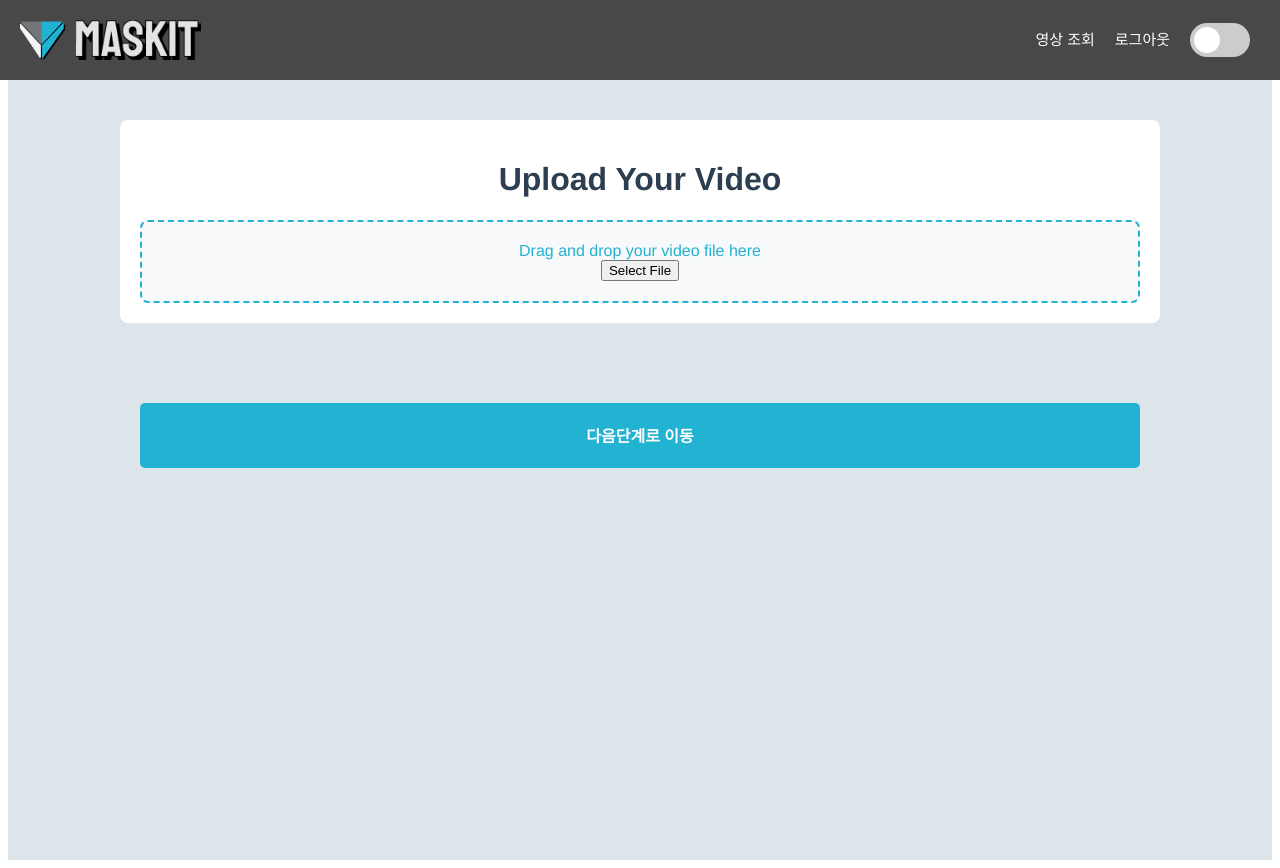
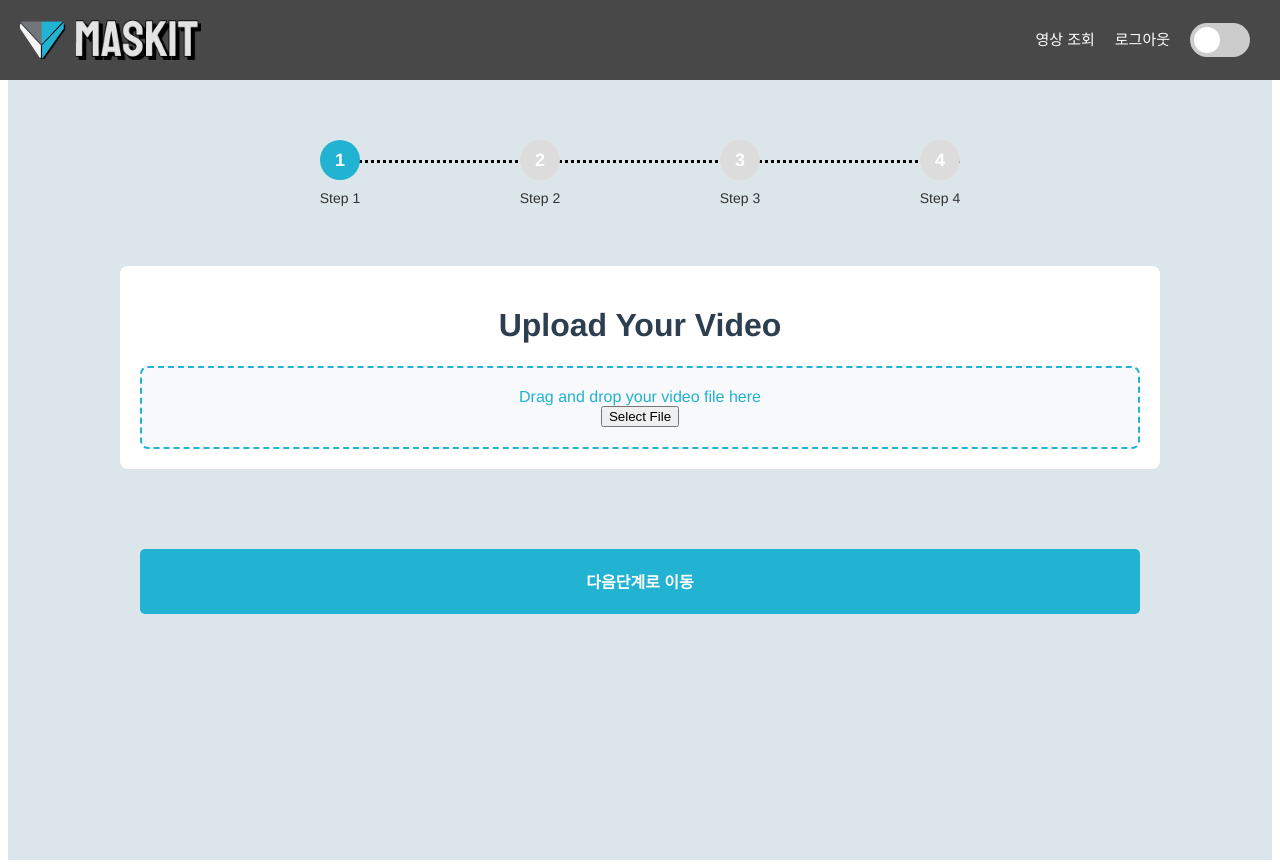
Before and after one commit to Kisia-MASKIT/MASKIT-FE, a Vue app in the folder maskit/: page / in a window 1280 px wide. Built offline with nearby package versions, Linux system fonts and the light colour scheme.

Commit message:
레이아웃 수정

```diff
--- a/maskit/src/views/components/mainLayout.vue
+++ b/maskit/src/views/components/mainLayout.vue
@@ -1,12 +1,15 @@
 <template>
     <div class="mainLayout">
        <PageHeader />
+       <div class = "stepContainer">
+        <progressBar :currentStep="currentStep" :steps="steps" />
+       </div>
     <div class="main-content">
       <slot></slot> <!-- Slot for dynamic content -->
     </div>
     <div class="button-container" v-if="buttonRoute">
       <router-link :to="buttonRoute" class="full-width-link">
-        <button class="navigate-button">
+        <button class="navigate-button" @click="handleClick">
           {{ buttonText }}
         </button>
       </router-link>
@@ -16,11 +19,13 @@
 
 <script>
 import PageHeader from '@/views/components/PageHeader.vue';
+import progressBar from './progressBar.vue';
 
 export default {
   name: 'mainLayout',
   components: {
-    PageHeader
+    PageHeader,
+    progressBar,
   },
   props: {
     buttonRoute: {
@@ -30,6 +35,19 @@ export default {
     buttonText: {
       type: String,
       default: '다음단계로 이동하기'
+    },
+    steps: {
+      type: Array,
+      default: () => ['Step 1', 'Step 2', 'Step 3', 'Step 4']
+    },
+    currentStep: {
+      type: Number,
+      default: 1
+    }
+  },
+  methods: {
+    handleClick() {
+      this.$emit('next-step');
     }
   }
 }
@@ -41,6 +59,11 @@ export default {
   min-height: 100vh; /* Full viewport height */
   display: flex;
   flex-direction: column; /* Stack header and main content vertically */
+}
+
+.stepContainer{
+    margin-top: 80px;
+    z-index: 1000;
 }
 
 .main-content {
--- /dev/null
+++ b/maskit/src/views/components/progressBar.vue
@@ -0,0 +1,87 @@
+<template>
+    <div class="progress-bar">
+      <div class="step" v-for="(step, index) in steps" :key="index">
+        <div
+          class="circle"
+          :class="{ filled: currentStep >= index + 1 }"
+        >
+          {{ index + 1 }}
+        </div>
+        <span class="step-label">{{ step }}</span>
+        <div v-if="index < steps.length - 1" class="connector"></div>
+      </div>
+    </div>
+  </template>
+
+<script>
+export default {
+  name: 'ProgressBar',
+  props: {
+    currentStep: {
+      type: Number,
+      required: true,
+      validator(value) {
+        return value >= 1 && value <= 4;
+      },
+    },
+    steps: {
+      type: Array,
+      default: () => ['Step 1', 'Step 2', 'Step 3', 'Step 4'],
+    },
+  },
+};
+</script>
+
+<style scoped>
+.progress-bar {
+  display: flex;
+  align-items: center;
+  justify-content: space-between;
+  width: 100%;
+  max-width: 800px;
+  margin: 0 auto;
+}
+
+.step {
+  display: flex;
+  flex-direction: column;
+  align-items: center;
+  position: relative;
+  text-align: center;
+  flex:1;
+}
+
+.circle {
+  width: 40px;
+  height: 40px;
+  border-radius: 50%;
+  background-color: #dcdcdc;
+  display: flex;
+  align-items: center;
+  justify-content: center;
+  font-size: 18px;
+  font-weight: bold;
+  color: #fff;
+  z-index: 2;
+}
+
+.circle.filled {
+  background-color: #22b2d2;
+}
+
+.step-label {
+  margin-top: 10px;
+  font-size: 14px;
+  color: #333;
+}
+
+.connector {
+  position: absolute;
+  top: 30%;
+  left: calc(50%);
+  width: calc(100% + 20px);
+  height: 0;
+  border-top: 3px dotted #000;
+  z-index: 1;
+}
+</style>
--- a/maskit/src/views/userView/Pages/mainPage.vue
+++ b/maskit/src/views/userView/Pages/mainPage.vue
@@ -1,4 +1,3 @@
-<!-- src/pages/VideoUploadPage.vue -->
 <template>
     <mainLayout buttonRoute="/nextpage" buttonText="다음단계로 이동">
       <div class="video-upload">
```
